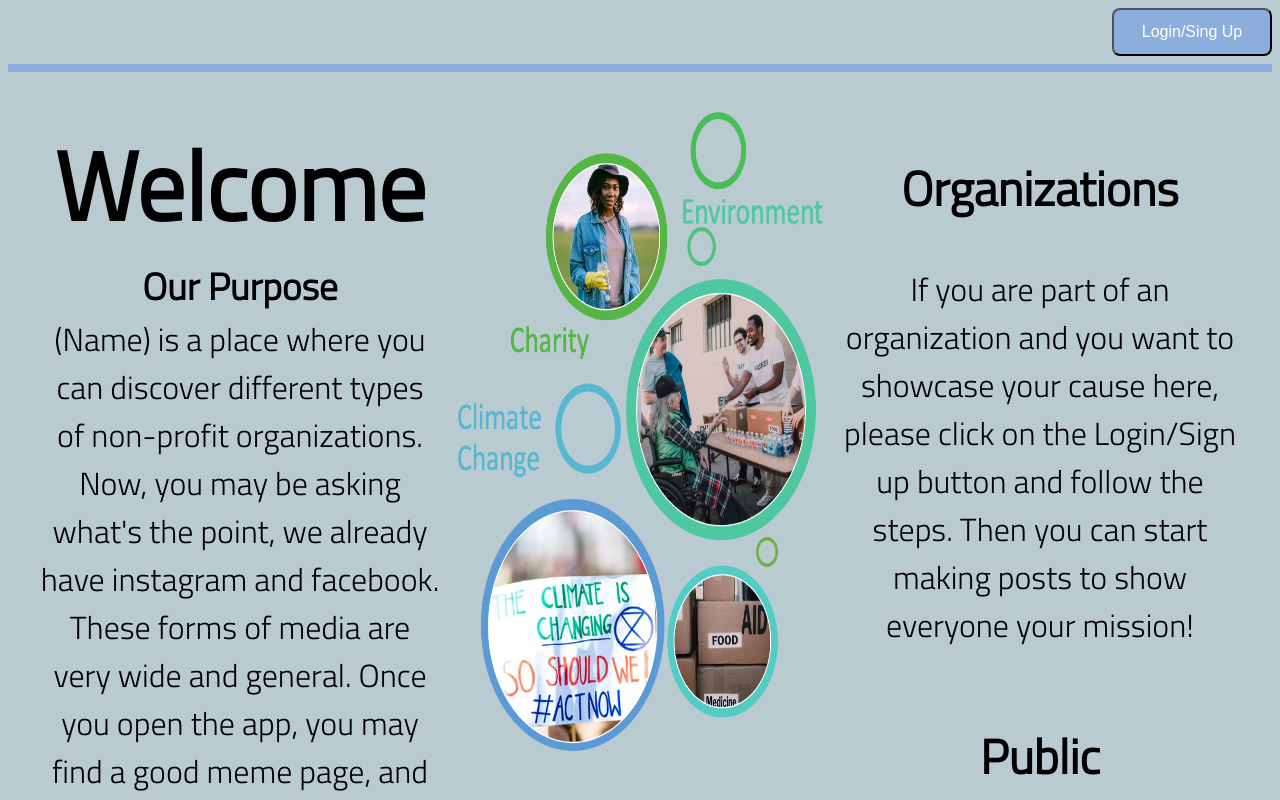
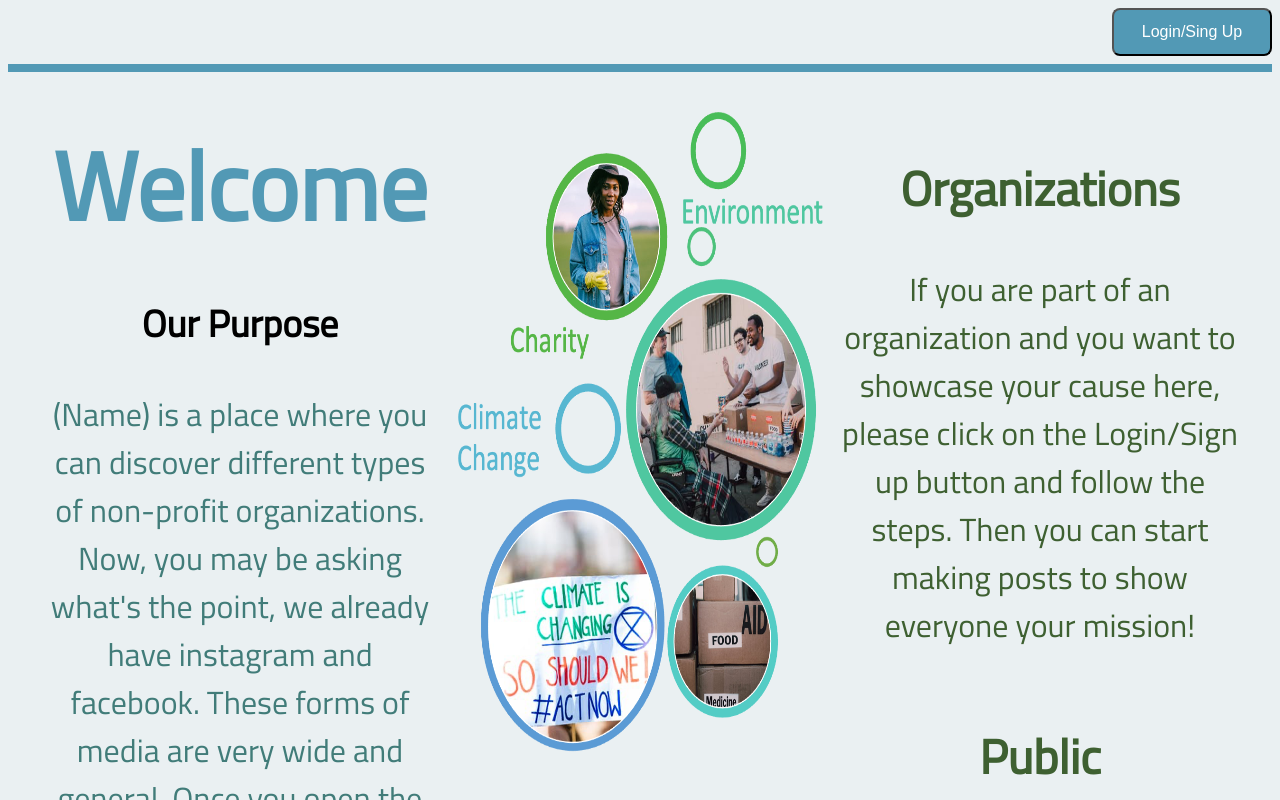
Before and after one commit to AhnafS/NonProfit-Media, a plain HTML site: page homepage.html in a window 1280 px wide. Shown: the top 800 px of the page. Drawn offline with Linux system fonts and the light colour scheme.

Commit message:
Fixed color scheme and font family

```diff
--- a/homepage.css
+++ b/homepage.css
@@ -1,6 +1,6 @@
-@import url('https://fonts.googleapis.com/css2?family=Titillium+Web:wght@300&display=swap');
+@import url('https://fonts.googleapis.com/css2?family=Titillium+Web&display=swap');
 body {
-    background-color: rgb(186, 202, 209);
+    background-color: #EAF0F2;
     font-family: 'Titillium Web', sans-serif;
 }
 
@@ -24,11 +24,12 @@ body {
 #leftSection h1 {
     font-size: 3em;
     margin: 0;
+    color: #5299B5;
 }
 
-#leftSection h3,
 #leftSection p {
     margin: 0;
+    color: #417C79;
 }
 
 #middleSection img {
@@ -39,6 +40,11 @@ body {
 
 #middleSection {
     margin: 0 -2em 0 -2em;
+}
+
+#rightSection p,
+#rightSection h2 {
+    color: #3E6031;
 }
 
 header {
@@ -52,10 +58,10 @@ header button {
     width: 10em;
     font-size: 1em;
     border-radius: .5em;
-    background-color: #8baedd;
+    background-color: #5299B5;
     color: white;
 }
 
 hr {
-    border: 4px solid #8baedd;
+    border: 4px solid #5299B5;
 }
```
